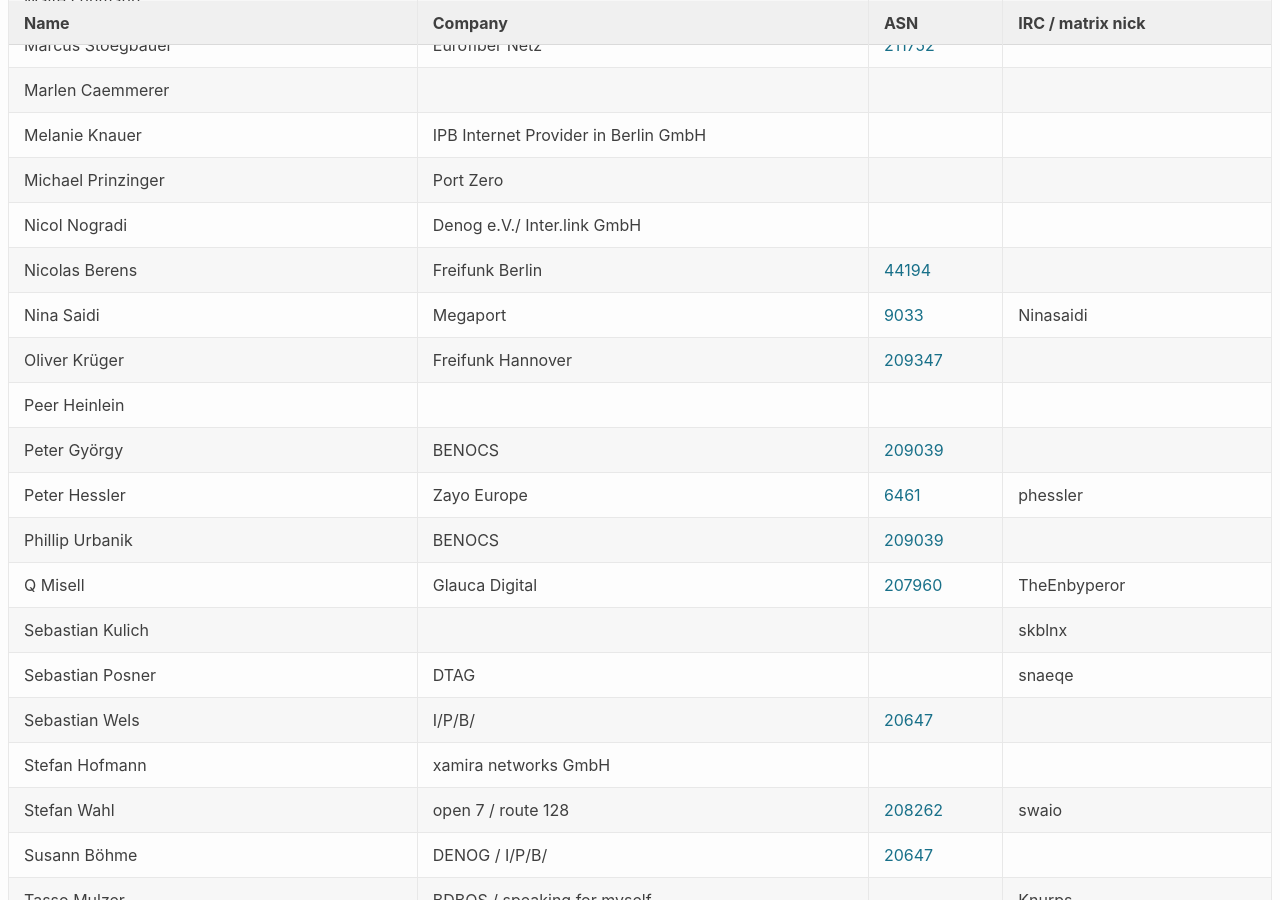
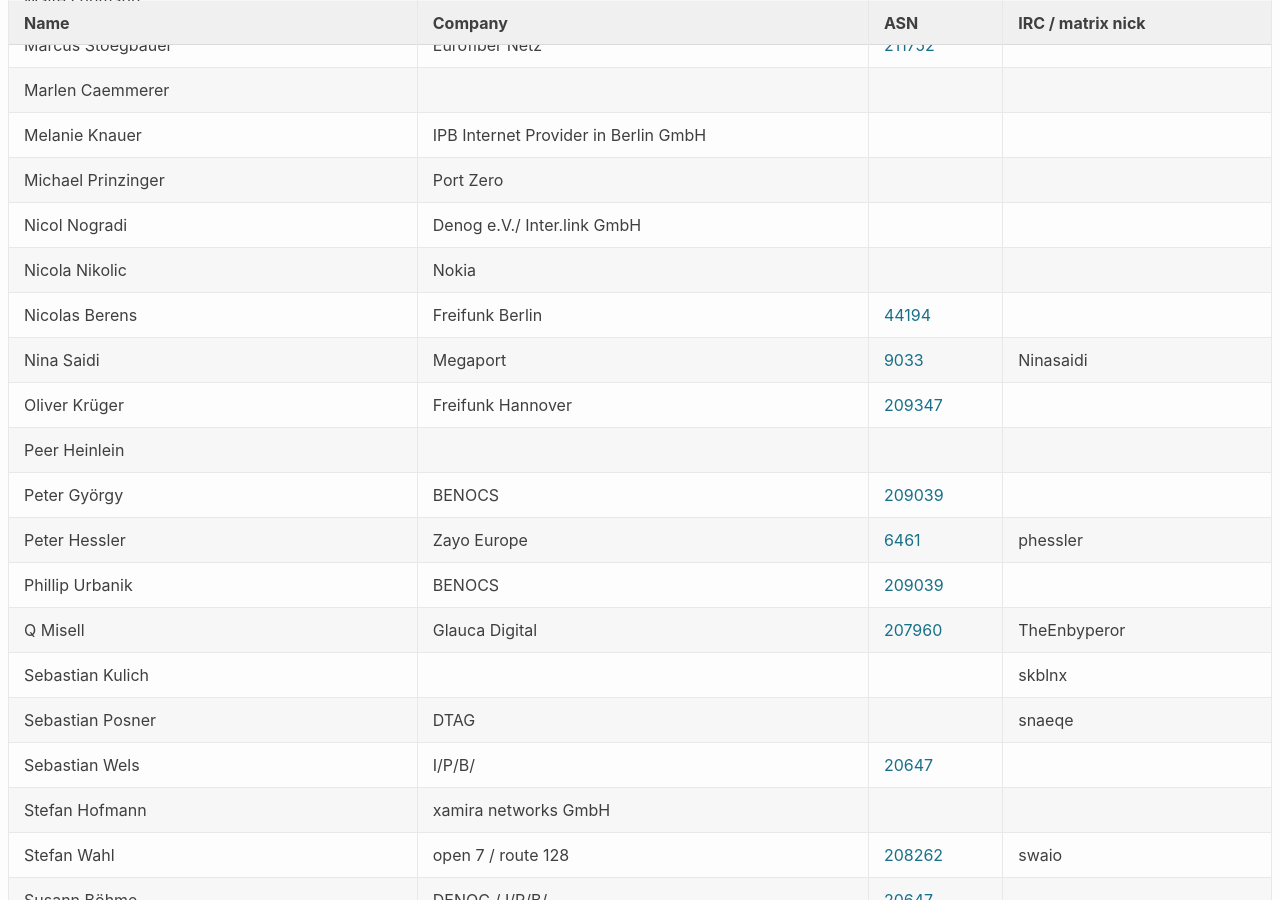
Before and after one commit to denog/pretix-attendeelist, a Jekyll site: the page built from denogmeetup25-03/index.markdown, in a window 1280 px wide and 900 px high, scrolled down 1201 px. Built offline with Jekyll 4.4.1, drawn with Linux system fonts in a browser that asks for light colours.

Commit message:
Latest data: Mon Mar 17 14:32:09 UTC 2025

```diff
--- a/_data/attendees_denogmeetup25-03.json
+++ b/_data/attendees_denogmeetup25-03.json
@@ -180,6 +180,12 @@
     "asn": null
   },
   {
+    "name": "Nicola Nikolic",
+    "company": "Nokia",
+    "irc": null,
+    "asn": null
+  },
+  {
     "name": "Nicolas Berens",
     "company": "Freifunk Berlin",
     "irc": null,
```
